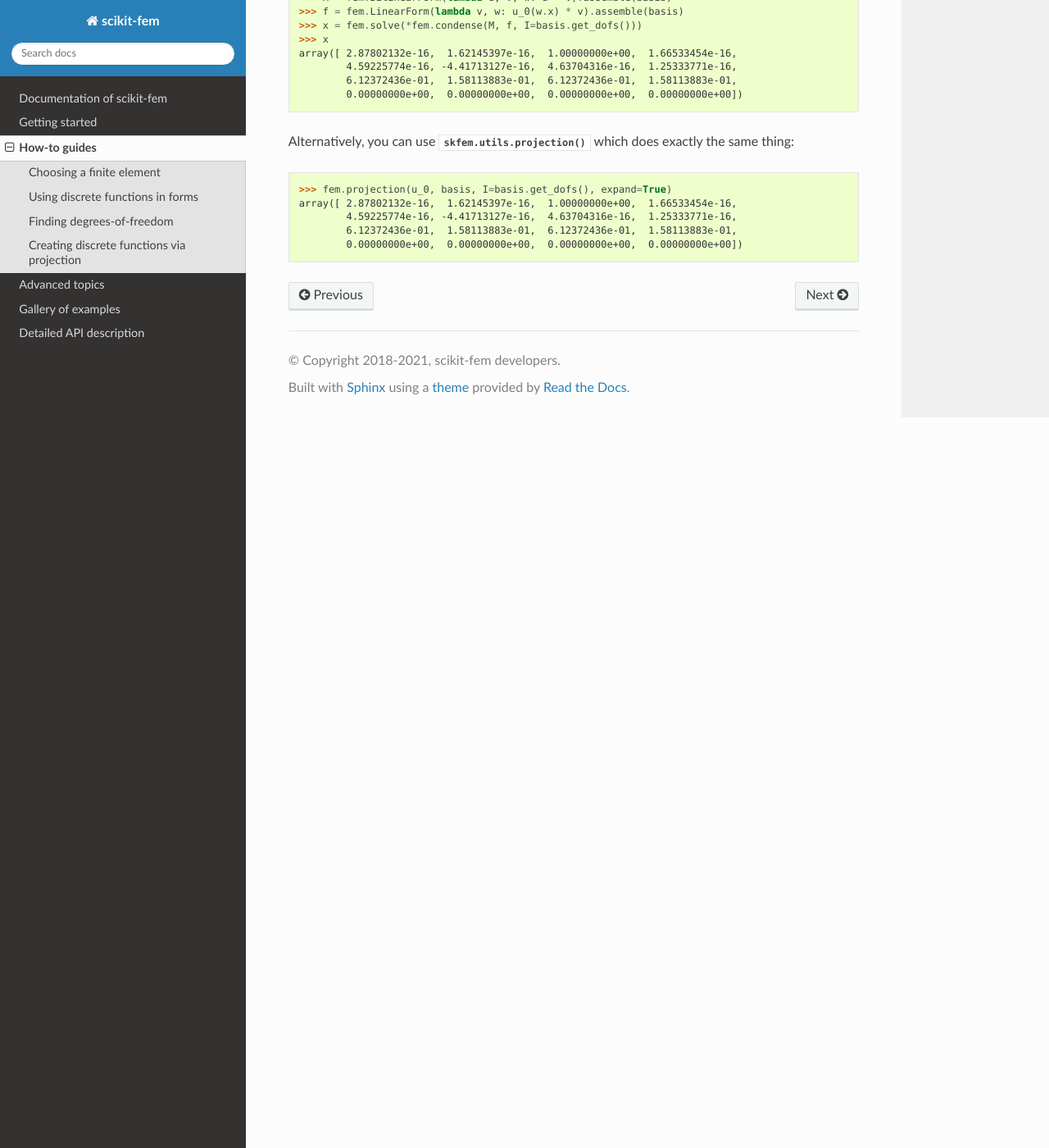
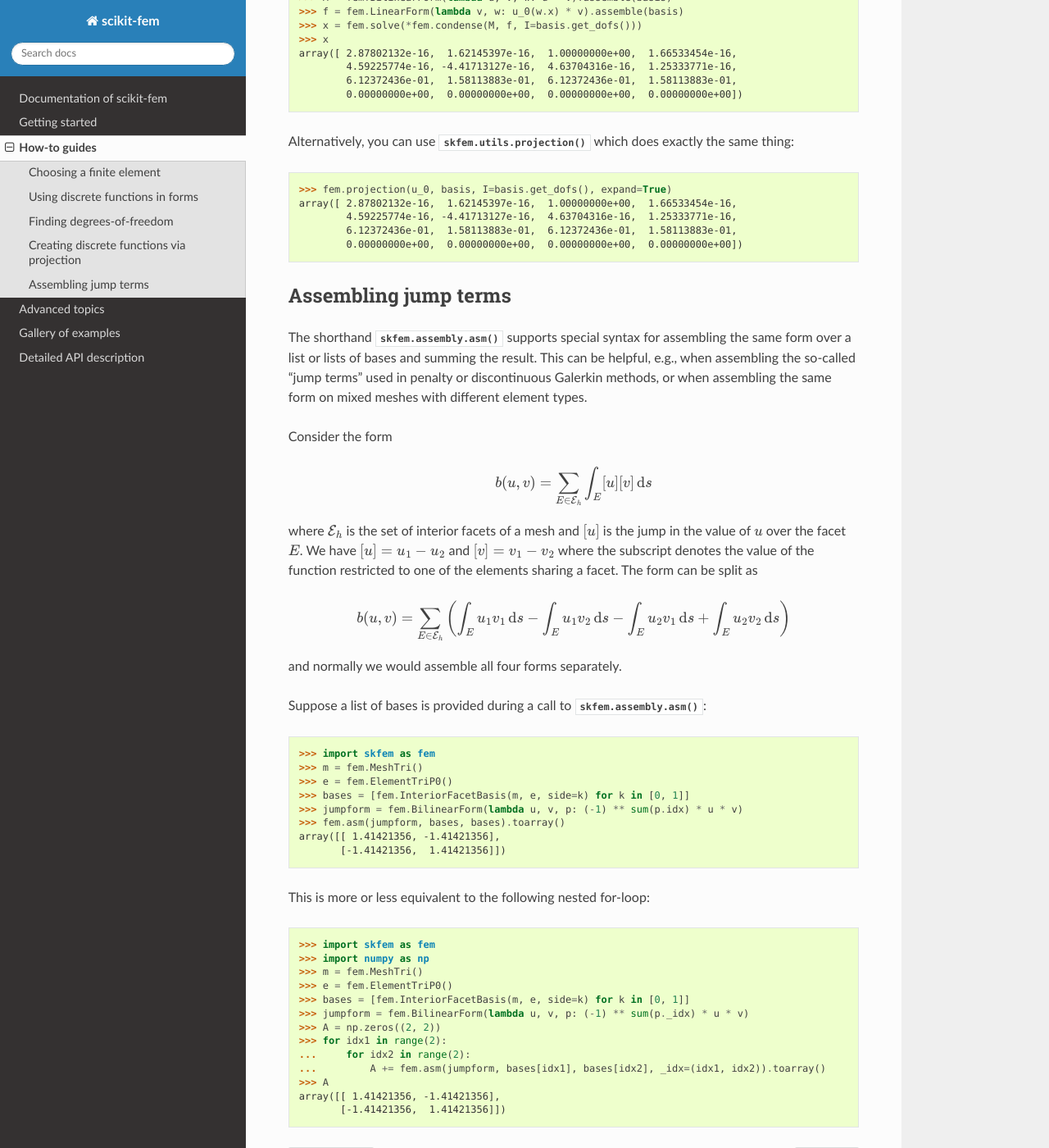
Before and after one commit to kinnala/scikit-fem, a Sphinx documentation site: the page built from docs/howto.rst, in a window 1280 px wide and 1400 px high, scrolled down 3733 px. Shown: the whole window at 82% size. Built offline with Sphinx 7.4.7 and the Read the Docs theme 2.0.0, drawn with Linux system fonts in a browser that asks for light colours.

Commit message:
Add how-to for assembling jump terms

```diff
--- a/docs/howto.rst
+++ b/docs/howto.rst
@@ -233,3 +233,63 @@ the same thing:
            4.59225774e-16, -4.41713127e-16,  4.63704316e-16,  1.25333771e-16,
            6.12372436e-01,  1.58113883e-01,  6.12372436e-01,  1.58113883e-01,
            0.00000000e+00,  0.00000000e+00,  0.00000000e+00,  0.00000000e+00])
+
+Assembling jump terms
+=====================
+
+The shorthand :func:`skfem.assembly.asm`
+supports special syntax for assembling the same form over a list or lists of
+bases and summing the result.  This can be helpful, e.g., when assembling the
+so-called "jump terms" used in penalty or discontinuous Galerkin methods,
+or when assembling the same form on mixed meshes with different element types.
+
+Consider the form
+
+.. math::
+
+   b(u,v) = \sum_{E \in \mathcal{E}_h} \int_{E} [u][v]\,\mathrm{d}s
+
+where :math:`\mathcal{E}_h` is the set of interior facets of a mesh
+and :math:`[u]` is the jump in the value of :math:`u` over the facet
+:math:`E`.
+We have
+:math:`[u] = u_1 - u_2` and :math:`[v] = v_1 - v_2`
+where the subscript denotes the value of the function restricted to one of the
+elements sharing a facet.  The form can be split as
+
+.. math::
+
+   b(u,v) = \sum_{E \in \mathcal{E}_h} \left(\int_{E} u_1 v_1\,\mathrm{d}s - \int_{E} u_1 v_2\,\mathrm{d}s - \int_{E} u_2 v_1\,\mathrm{d}s + \int_{E} u_2 v_2\,\mathrm{d}s\right)
+
+and normally we would assemble all four forms separately.
+
+Suppose a list of bases is provided during a call to :func:`skfem.assembly.asm`:
+
+.. doctest::
+
+   >>> import skfem as fem
+   >>> m = fem.MeshTri()
+   >>> e = fem.ElementTriP0()
+   >>> bases = [fem.InteriorFacetBasis(m, e, side=k) for k in [0, 1]]
+   >>> jumpform = fem.BilinearForm(lambda u, v, p: (-1) ** sum(p.idx) * u * v)
+   >>> fem.asm(jumpform, bases, bases).toarray()
+   array([[ 1.41421356, -1.41421356],
+          [-1.41421356,  1.41421356]])
+
+This is more or less equivalent to the following nested for-loop:
+
+.. doctest::
+
+   >>> import skfem as fem
+   >>> import numpy as np
+   >>> m = fem.MeshTri()
+   >>> e = fem.ElementTriP0()
+   >>> bases = [fem.InteriorFacetBasis(m, e, side=k) for k in [0, 1]]
+   >>> jumpform = fem.BilinearForm(lambda u, v, p: (-1) ** sum(p._idx) * u * v)
+   >>> A = np.zeros((2, 2))
+   >>> for idx1 in range(2):
+   ...     for idx2 in range(2):
+   ...         A += fem.asm(jumpform, bases[idx1], bases[idx2], _idx=(idx1, idx2)).toarray()
+   >>> A
+   array([[ 1.41421356, -1.41421356],
+          [-1.41421356,  1.41421356]])
```
